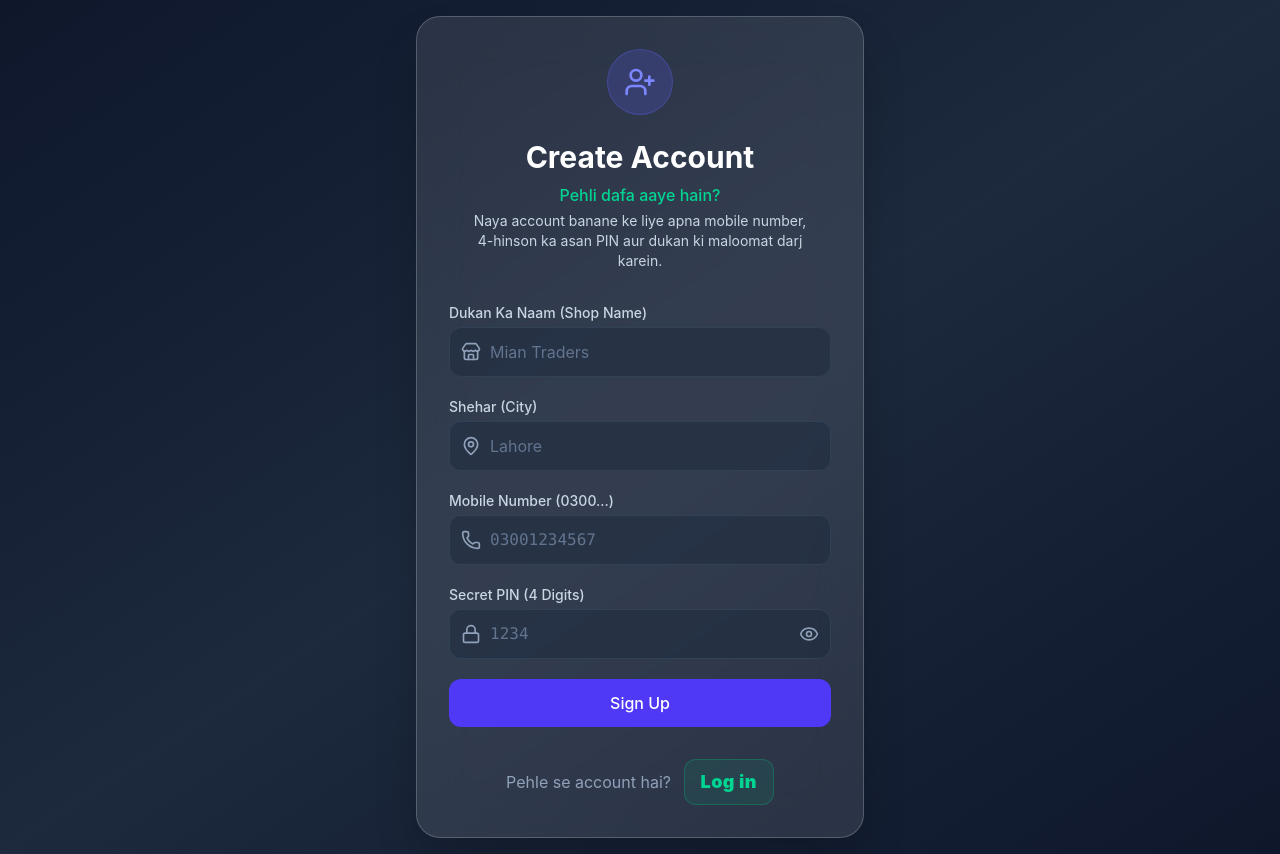
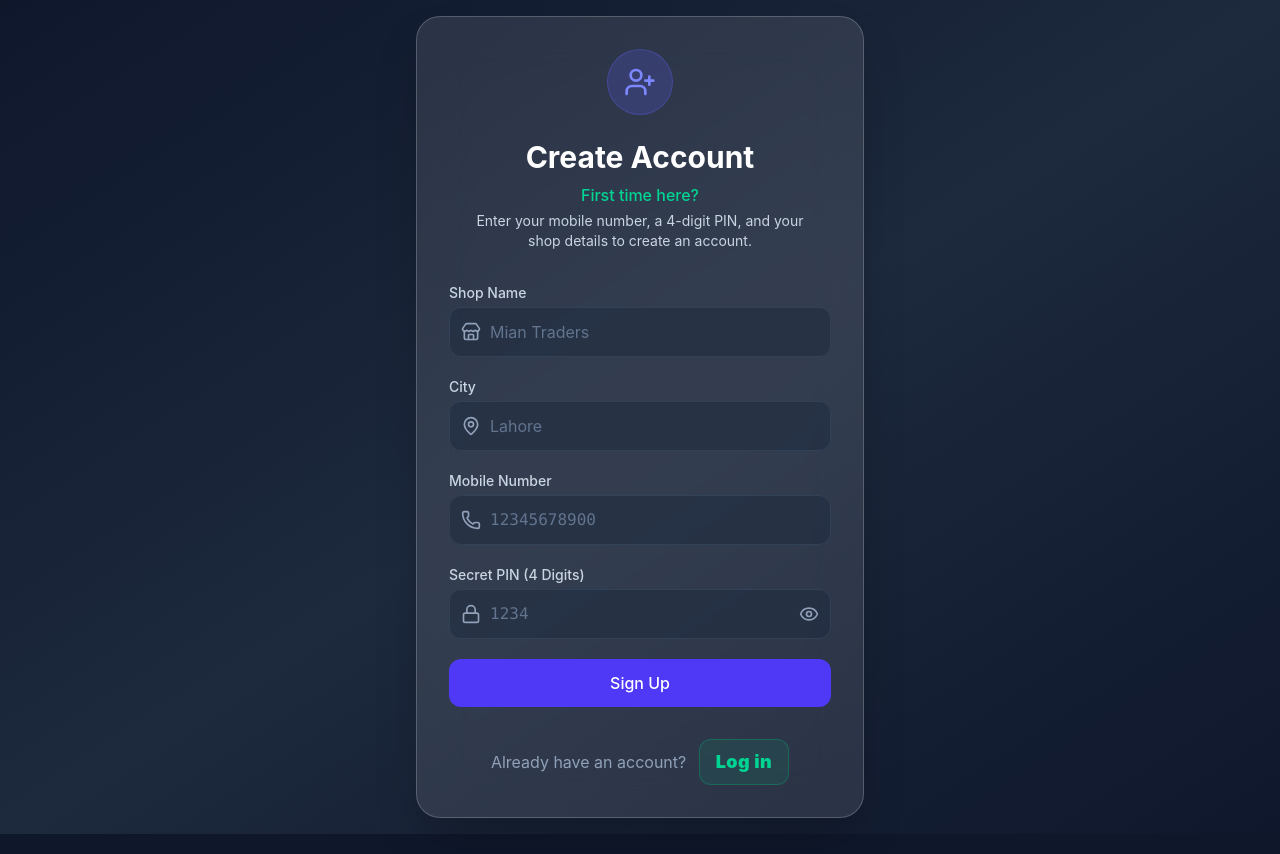
Before and after one commit to aziaisolutions/invovo-erp-demo, a React (Vite) app: page /signup in a window 1280 px wide. Built offline with nearby package versions, Linux system fonts and the light colour scheme; no server answers.

Commit message:
fix: standardize auth ui and localization for commercial release

```diff
--- a/src/pages/Login.jsx
+++ b/src/pages/Login.jsx
@@ -47,7 +47,7 @@ export default function Login() {
           </div>
         </div>
         <h2 className="text-3xl font-bold text-center text-white mb-2">Welcome Back</h2>
-        <p className="text-center text-slate-300 text-sm mb-8 px-4">Agar aap ka account nahi bana hua toh naya account banane ke liye neechay diye gaye Sign up button par click karein.</p>
+        <p className="text-center text-slate-300 text-sm mb-8 px-4">If you don't have an account, click the Sign up button below to create one.</p>
 
         {error && (
           <div className="mb-6 p-4 bg-red-500/10 border border-red-500/50 rounded-xl flex items-center gap-3 text-red-200">
@@ -58,7 +58,7 @@ export default function Login() {
 
         <form onSubmit={handleLogin} className="space-y-5">
           <div>
-            <label className="block text-sm font-medium text-slate-300 mb-1">Mobile Number (0300...)</label>
+            <label className="block text-sm font-medium text-slate-300 mb-1">Mobile Number</label>
             <div className="relative">
               <Phone className="absolute left-3 top-1/2 -translate-y-1/2 w-5 h-5 text-slate-400" />
               <input
@@ -69,7 +69,7 @@ export default function Login() {
                 value={phone}
                 onChange={(e) => setPhone(e.target.value)}
                 className="w-full pl-10 pr-4 py-3 bg-slate-800/50 border border-slate-700 rounded-xl text-white font-mono placeholder-slate-500 focus:outline-none focus:border-indigo-500 focus:ring-1 focus:ring-indigo-500 transition-colors"
-                placeholder="03001234567"
+                placeholder="12345678900"
               />
             </div>
           </div>
--- a/src/pages/Signup.jsx
+++ b/src/pages/Signup.jsx
@@ -18,7 +18,7 @@ export default function Signup() {
     setError('');
 
     if (honeypotValue.trim() !== '') {
-      setError('Automation detected / بوٹ بلاک کر دیا گیا ہے!');
+      setError('Automation detected!');
       return;
     }
 
@@ -96,7 +96,7 @@ export default function Signup() {
       }
 
       if (errorMessage.toLowerCase().includes('already registered') || errorMessage.toLowerCase().includes('already exists')) {
-        errorMessage = 'Yeh Mobile Number pehle se registered hai. Barae meharbani "Log in" karein.';
+        errorMessage = 'This Mobile Number is already registered. Please log in.';
       }
 
       setError(errorMessage);
@@ -114,8 +114,8 @@ export default function Signup() {
           </div>
         </div>
         <h2 className="text-3xl font-bold text-center text-white mb-2">Create Account</h2>
-        <p className="text-center text-emerald-400 font-medium mb-1">Pehli dafa aaye hain?</p>
-        <p className="text-center text-slate-300 text-sm mb-8 px-4">Naya account banane ke liye apna mobile number, 4-hinson ka asan PIN aur dukan ki maloomat darj karein.</p>
+        <p className="text-center text-emerald-400 font-medium mb-1">First time here?</p>
+        <p className="text-center text-slate-300 text-sm mb-8 px-4">Enter your mobile number, a 4-digit PIN, and your shop details to create an account.</p>
 
         {error && (
           <div className="mb-6 p-4 bg-red-500/10 border border-red-500/50 rounded-xl flex items-center gap-3 text-red-200">
@@ -136,7 +136,7 @@ export default function Signup() {
             />
           </div>
           <div>
-            <label className="block text-sm font-medium text-slate-300 mb-1">Dukan Ka Naam (Shop Name)</label>
+            <label className="block text-sm font-medium text-slate-300 mb-1">Shop Name</label>
             <div className="relative">
               <Store className="absolute left-3 top-1/2 -translate-y-1/2 w-5 h-5 text-slate-400" />
               <input
@@ -151,7 +151,7 @@ export default function Signup() {
           </div>
 
           <div>
-            <label className="block text-sm font-medium text-slate-300 mb-1">Shehar (City)</label>
+            <label className="block text-sm font-medium text-slate-300 mb-1">City</label>
             <div className="relative">
               <MapPin className="absolute left-3 top-1/2 -translate-y-1/2 w-5 h-5 text-slate-400" />
               <input
@@ -166,7 +166,7 @@ export default function Signup() {
           </div>
 
           <div>
-            <label className="block text-sm font-medium text-slate-300 mb-1">Mobile Number (0300...)</label>
+            <label className="block text-sm font-medium text-slate-300 mb-1">Mobile Number</label>
             <div className="relative">
               <Phone className="absolute left-3 top-1/2 -translate-y-1/2 w-5 h-5 text-slate-400" />
               <input
@@ -177,7 +177,7 @@ export default function Signup() {
                 value={phone}
                 onChange={(e) => setPhone(e.target.value)}
                 className="w-full pl-10 pr-4 py-3 bg-slate-800/50 border border-slate-700 rounded-xl text-white font-mono placeholder-slate-500 focus:outline-none focus:border-indigo-500 focus:ring-1 focus:ring-indigo-500 transition-colors"
-                placeholder="03001234567"
+                placeholder="12345678900"
               />
             </div>
           </div>
@@ -216,7 +216,7 @@ export default function Signup() {
         </form>
 
         <p className="mt-8 text-center text-base text-slate-400">
-          Pehle se account hai?{' '}
+          Already have an account?{' '}
           <Link to="/login" className="text-emerald-400 hover:text-emerald-300 text-lg font-black tracking-wide transition-colors inline-block ml-2 bg-emerald-500/10 px-4 py-2 rounded-xl border border-emerald-500/30">
             Log in
           </Link>
```
Also changed, not shown: 2 other files (tests, documents, lock files or other folders).
